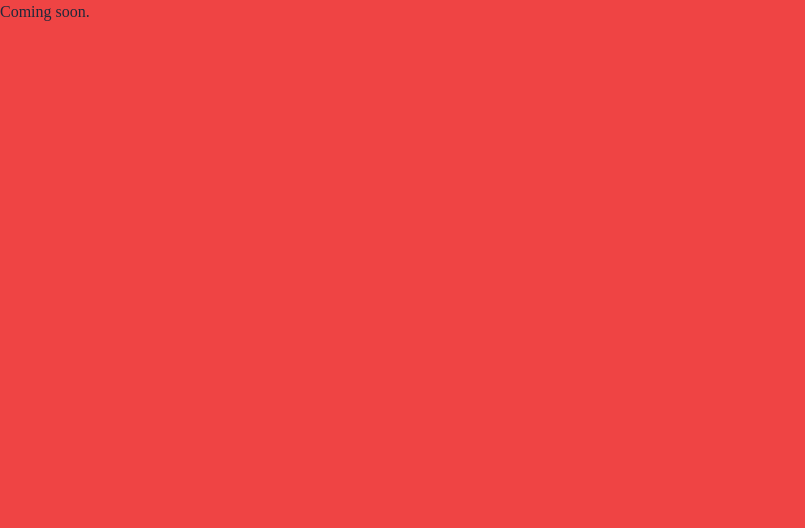
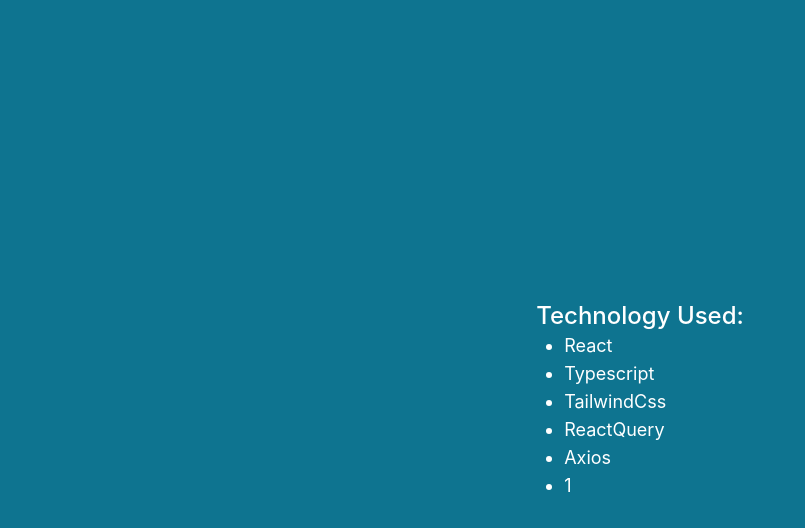
Before and after one commit to mjapadilla/ts-boilerplate, a React (Vite) app: page / in a window 1280 px wide. Shown: the top 528 px of the page, without its empty margins (0-805 px from the left). Built offline with nearby package versions, Linux system fonts and the light colour scheme.

Commit message:
Setup typescript boilerplate

```diff
--- a/package.json
+++ b/package.json
@@ -4,15 +4,17 @@
   "version": "0.0.0",
   "type": "module",
   "scripts": {
+    "watch-tsc": "tsc --watch --noEmit",
     "watch:style": "cross-env TAILWIND_MODE=watch postcss -w src/assets/tailwind/index.css -o src/assets/styles/styles.css --verbose",
     "build:style": "NODE_ENV=production postcss src/assets/tailwind/index.css -o src/assets/styles/styles.css --verbose",
     "start:react": "vite --host",
-    "start": "npm-run-all -p watch:style start:react",
+    "start": "npm-run-all -p watch-tsc watch:style start:react",
     "build:react": "vite build",
-    "build": "npm-run-all -s build:style build:react",
+    "build": "npm-run-all -s watch-tsc build:style build:react",
     "preview": "vite preview --host",
     "prepare": "husky install",
     "pretty": "prettier --write \"**/*.+(js|jsx|json|css|md)\"",
+    "lint": "npm run watch-tsc && eslint \"src/**/*.+(js|jsx|json)\"",
     "lint-fix": "npm run lint --cache --fix --max-warnings=0",
     "pre-commit": "lint-staged"
   },
--- a/src/App.tsx
+++ b/src/App.tsx
@@ -1,5 +1,27 @@
+import { useEffect, useState } from 'react';
+
 function App() {
-  return <div className="w-screen h-screen bg-red-500">Coming soon.</div>;
+  const [state, setState] = useState({ name: 'foo' });
+
+  useEffect(() => {
+    setState({ name: '1' });
+  }, []);
+
+  return (
+    <div className="w-screen h-screen bg-cyan-700 flex">
+      <div className="text-white m-auto">
+        <h4 className="text-2xl font-medium">Technology Used:</h4>
+        <ul className="text-lg list-disc pl-7">
+          <li>React</li>
+          <li>Typescript</li>
+          <li>TailwindCss</li>
+          <li>ReactQuery</li>
+          <li>Axios</li>
+          <li>{state.name}</li>
+        </ul>
+      </div>
+    </div>
+  );
 }
 
 export default App;
--- a/tailwind.config.cjs
+++ b/tailwind.config.cjs
@@ -21,7 +21,7 @@
   theme: {
     extend: {
       fontFamily: {
-        sans: ['var(--font-sans)', ...defaultTheme.fontFamily.sans],
+        sans: ['var(--font-family)', ...defaultTheme.fontFamily.sans],
       },
       colors: {
         'form-active': 'var(--form-active)',
--- a/tsconfig.json
+++ b/tsconfig.json
@@ -18,11 +18,11 @@
     "jsx": "react-jsx"
   },
   "include": [
+    "src",
     "vite.config.ts",
+    ".eslintrc.cjs",
     "tailwind.config.cjs",
-    "postcss.config.cjs",
-    ".eslintrc.cjs",
-    "src"
+    "postcss.config.cjs"
   ],
   "references": [{ "path": "./tsconfig.node.json" }]
 }
--- a/vite.config.ts
+++ b/vite.config.ts
@@ -1,13 +1,14 @@
+import path from 'path';
 import { defineConfig } from 'vite';
 import react from '@vitejs/plugin-react';
 import checker from 'vite-plugin-checker';
-import path from 'path';
 
 // https://vitejs.dev/config/
 export default defineConfig({
   plugins: [
     react(),
     checker({
+      typescript: true,
       eslint: {
         lintCommand:
           'eslint --cache --fix --max-warnings=0 "./src/**/*.{js,jsx,json,ts,tsx}"', // for example, lint .ts & .tsx
```
Also changed, not shown: .eslintrc.cjs, 4 other files (tests, documents, lock files or other folders).
